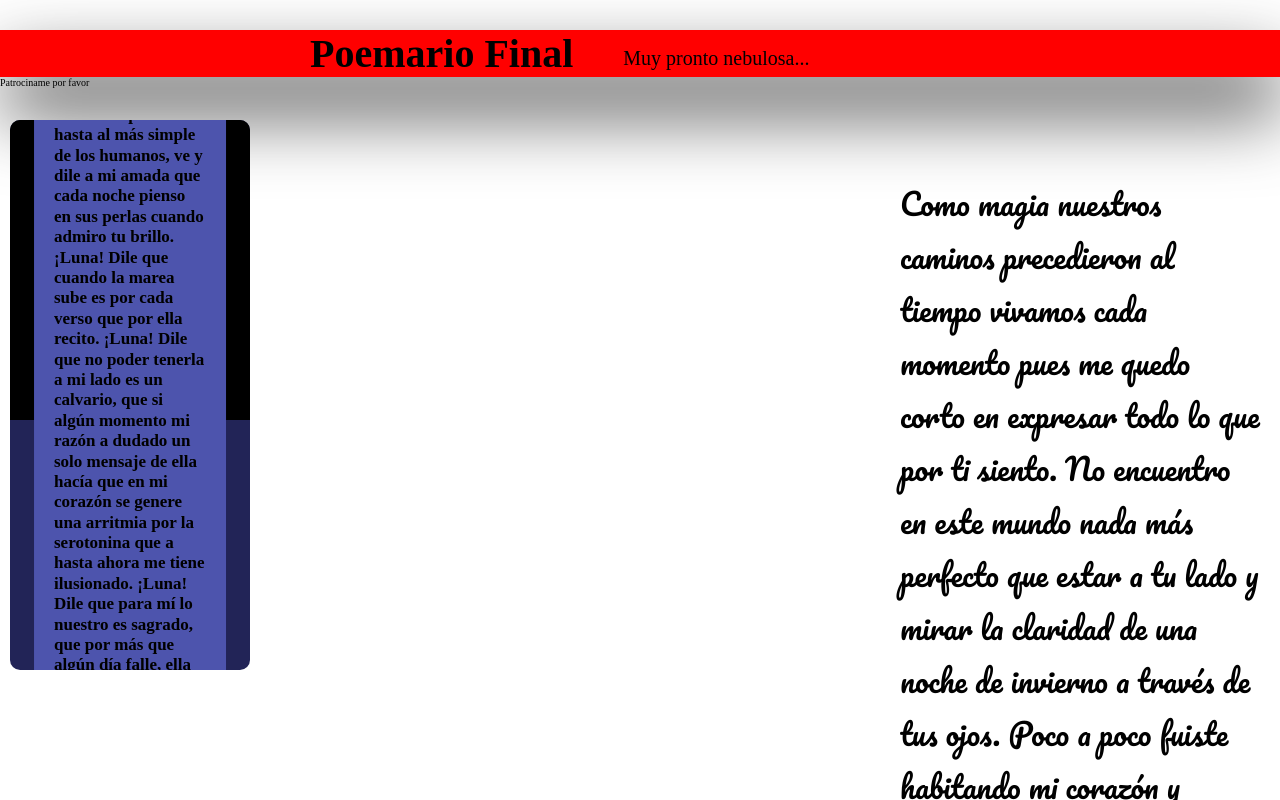
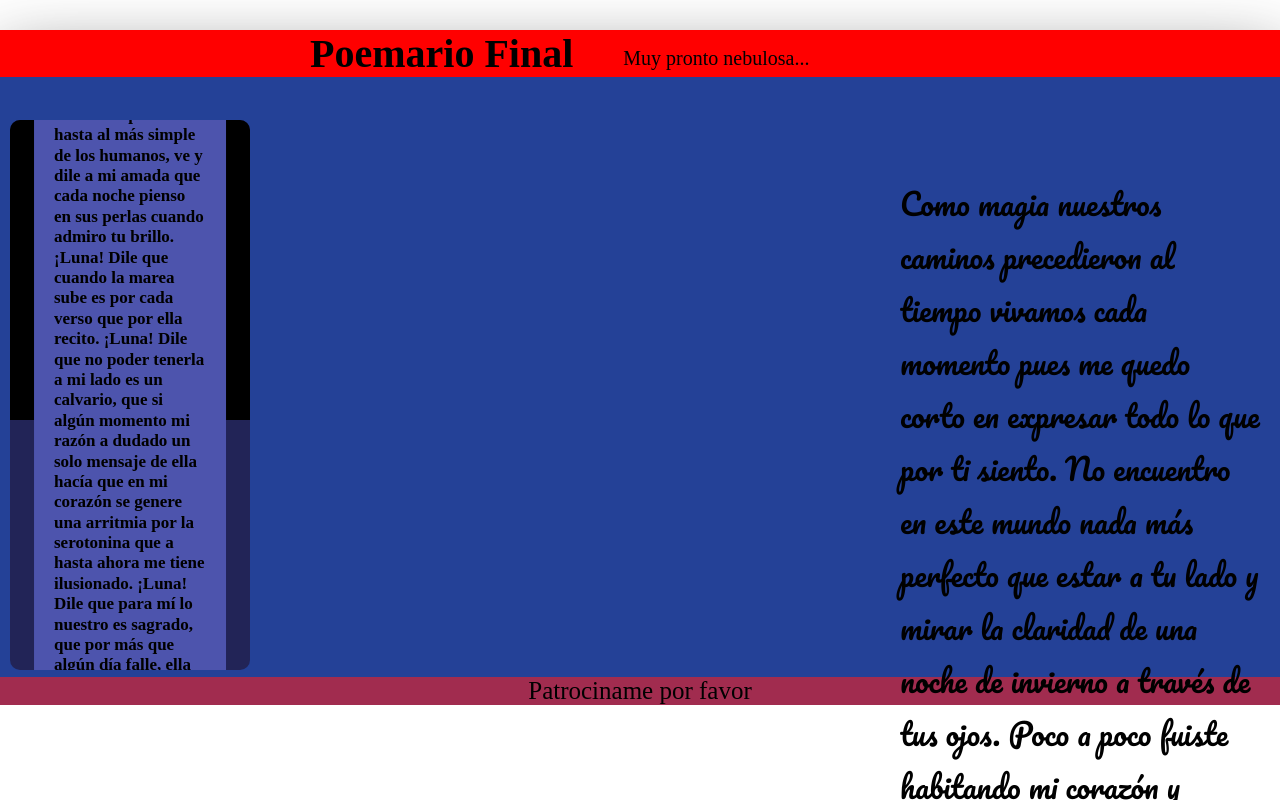
Before and after one commit to jmarquina/Un-pequenno-avance-, a plain HTML site: page reto/index.html in a window 1280 px wide. Drawn offline with Linux system fonts and the light colour scheme; a web font is replaced by a local one.

Commit message:
mejorando el post

```diff
--- a/reto/index.html
+++ b/reto/index.html
@@ -39,8 +39,8 @@
                 Poco a poco fuiste habitando mi corazón y terminaste robandole a la razón la potestad de mis poesías.
             </p>
         </aside>
-        <footer>
-            <p>Patrociname por favor</p>
+        <footer id="patrocinio">
+            <p id="patrocinio-p">Patrociname por favor</p>
         </footer>
     </body>
 </html>
--- a/reto/style.css
+++ b/reto/style.css
@@ -75,3 +75,13 @@ html{
    font-size: 3rem;
    font-family: 'Pacifico', cursive;
  }
+ #patrocinio{
+     padding-top: 60rem;
+     justify-content: center;
+     font-size: 2.5rem;
+     background-color: rgb(36, 65, 151);
+ }
+ #patrocinio-p {
+     text-align: center;
+     background-color: #a12c4f;
+ }
```
